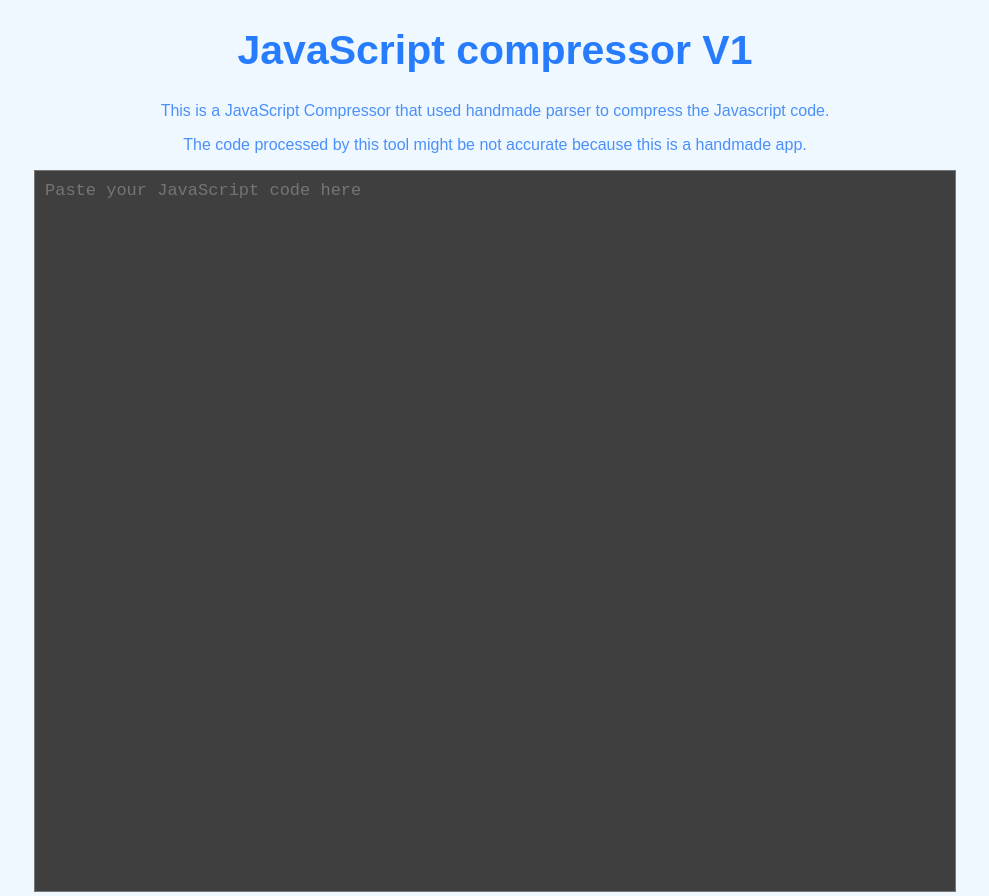
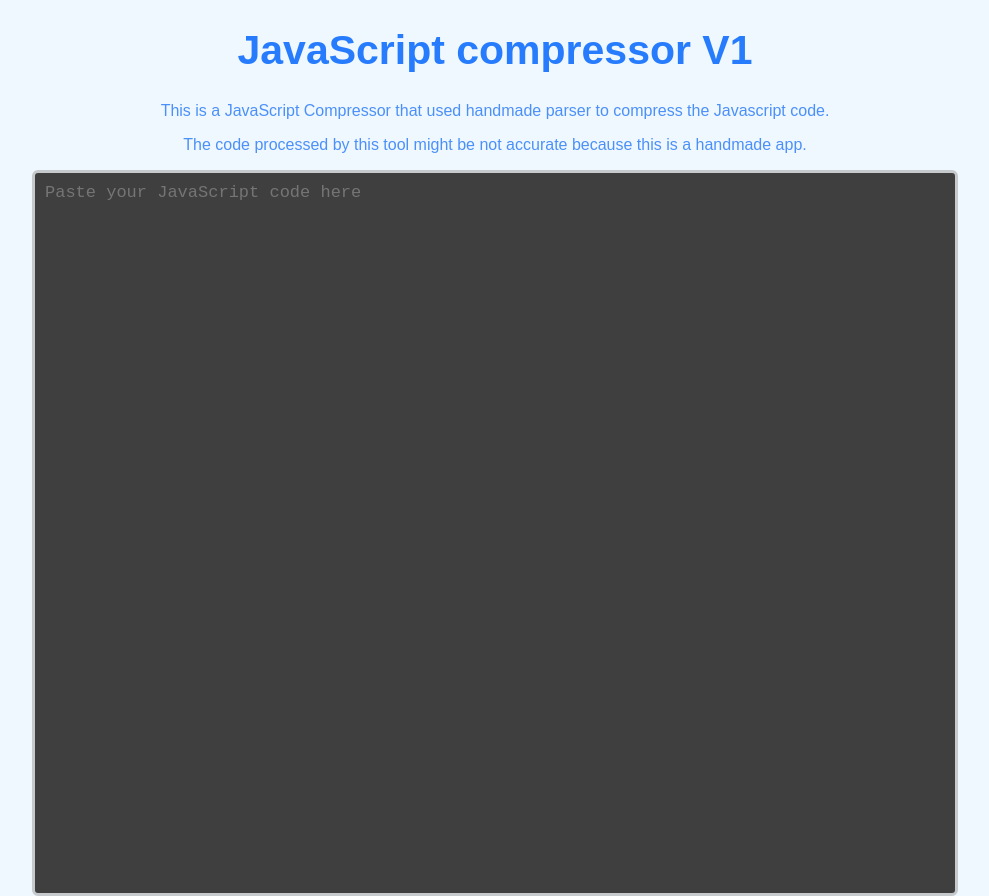
Before and after one commit to RichardLiuCode/jscompress, a plain HTML site: page index.html in a window 1280 px wide. Shown: the top 896 px of the page, without its empty margins (145-1134 px from the left). Drawn offline with Linux system fonts and the light colour scheme.

Commit message:
update 2025 - 20 -2

```diff
--- a/style.css
+++ b/style.css
@@ -23,6 +23,13 @@ p {
     color: white;
     font-size: 17px;
     padding: 10px;
+    border-width: 3px;
+    border-color: rgb(198, 202, 205);
+    border-radius: 6px;
+}
+
+#input:focus {
+    outline: none;
 }
 
 .btnContainer {
```
